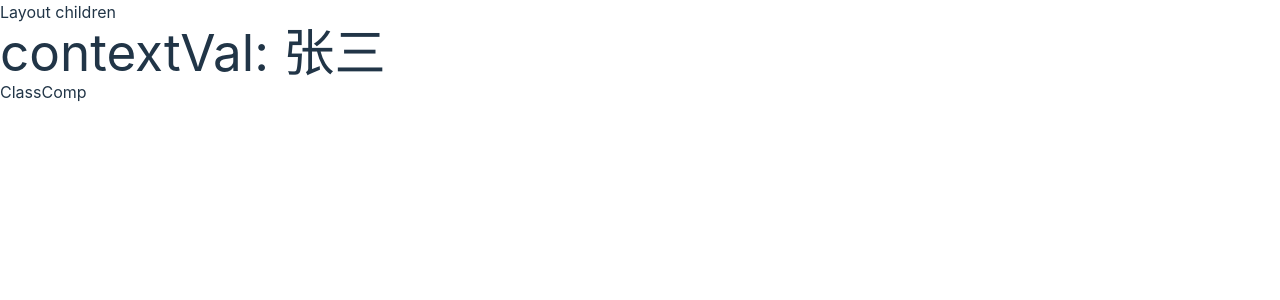
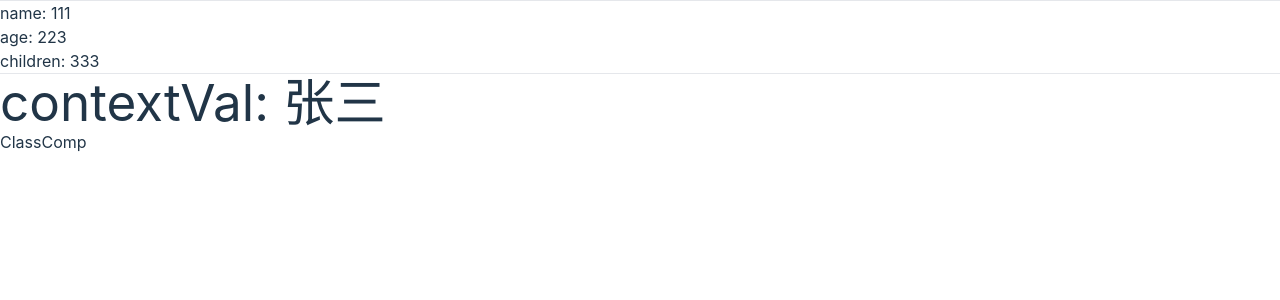
Before and after one commit to jay6697117/my-vite-react, a React (Vite) app: page / in a window 1280 px wide. Shown: the top 300 px of the page. Built offline with nearby package versions, Linux system fonts and the light colour scheme.

Commit message:
设置 props 默认值

```diff
--- a/src/App.tsx
+++ b/src/App.tsx
@@ -28,14 +28,22 @@ import ClassComp from './components/ClassComp'
 } */
 
 import UserNameContext from './contexts/UserNameContext'
+interface LayoutProps {
+  name?: string
+  age?: number
+}
+
+
 const App = () => {
   const username = '张三'
+  // const layoutProps: LayoutProps = { name: 'hello', age: 22 }
 
   return (
     <UserNameContext.Provider value={username}>
-      <Layout>
-        <div>Layout children</div>
-      </Layout>
+      {/* <Layout {...layoutProps} >
+        <span className='text-red-700'>Layout children</span>
+      </Layout> */}
+      <Layout />
       <ClassComp />
     </UserNameContext.Provider>
   )
--- a/src/components/Layout.tsx
+++ b/src/components/Layout.tsx
@@ -1,18 +1,44 @@
 import User from '../components/User'
 
 interface Props {
+  name?: string
+  age?: number
   children?: React.ReactNode
 }
 
-const Layout = ({ children }: Props) => {
+// const Layout = ({ name, age, children }: Props) => {
+//   return (
+//     <>
+//       <div className='p-4 bg-slate-300 h-auto'>
+//         <div>name: {name}</div>
+//         <div>age: {age}</div>
+//         <div>children: {children}</div>
+//         <User />
+//       </div>
+//     </>
+//   )
+// }
+
+const Layout = (props: Props) => {
+  console.log('props', props)
   return (
     <>
-      <div className='p-4 bg-red-300 h-auto'>
-        <div>{children}</div>
+      <div className='p-4 bg-green-600 h-auto'>
+        <hr />
+        <div>name: {props.name}</div>
+        <div>age: {props.age}</div>
+        <div>children: {props.children}</div>
+        <hr />
         <User />
       </div>
     </>
   )
 }
+Layout.defaultProps =  {
+  name: '111',
+  age: 223,
+  children: <span className='text-red-700 text-[40px]'>333</span>
+}
+
 
 export default Layout
```
